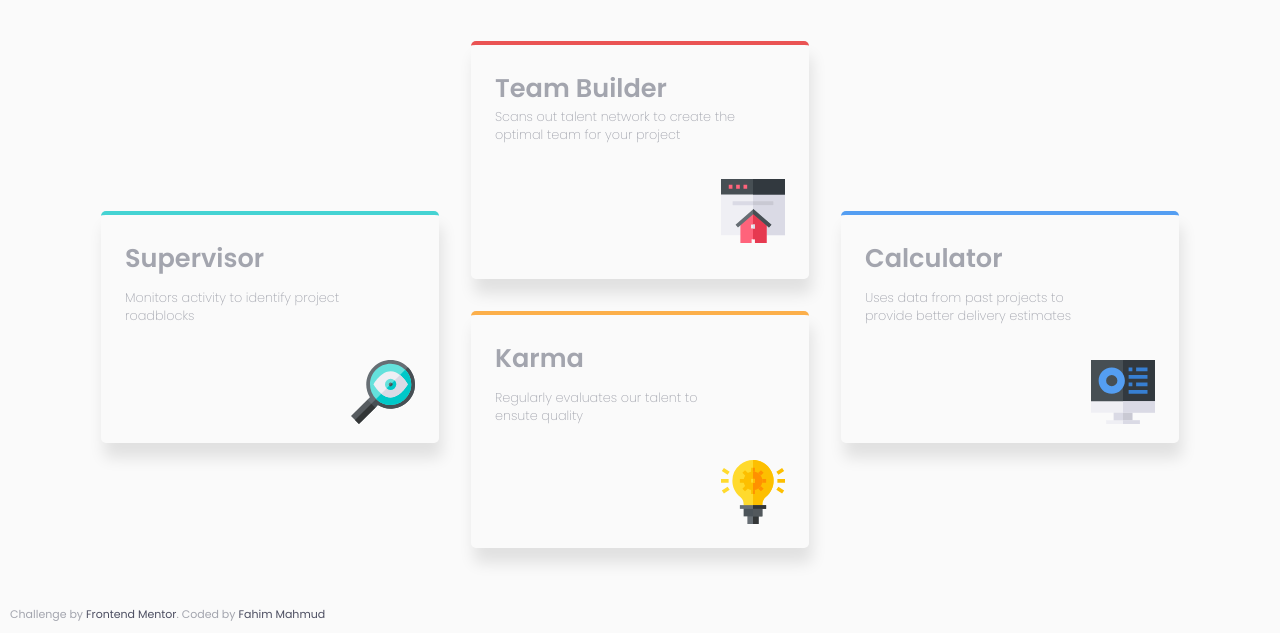
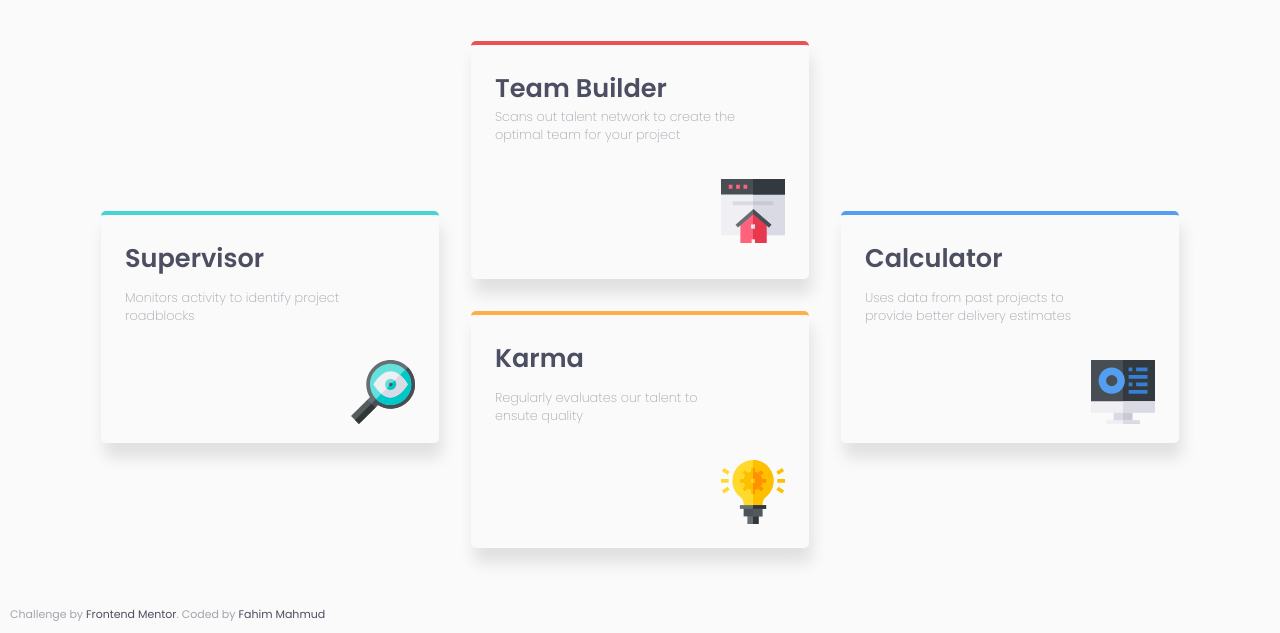
Before and after one commit to fahim-mahmud/7Days7Websites, a plain HTML site: page four-card-feature-section/index.html in a window 1280 px wide. Shown: the part 234-867 px from the top of the page. Drawn offline with Linux system fonts and the light colour scheme.

Commit message:
Update style.css

```diff
--- a/four-card-feature-section/css/style.css
+++ b/four-card-feature-section/css/style.css
@@ -31,6 +31,10 @@ a {
 }
 
 /* TYPOGRAPHY */
+
+h1 {
+  color: hsl(234, 12%, 34%);
+}
 
 p {
   font-weight: 200;
```
